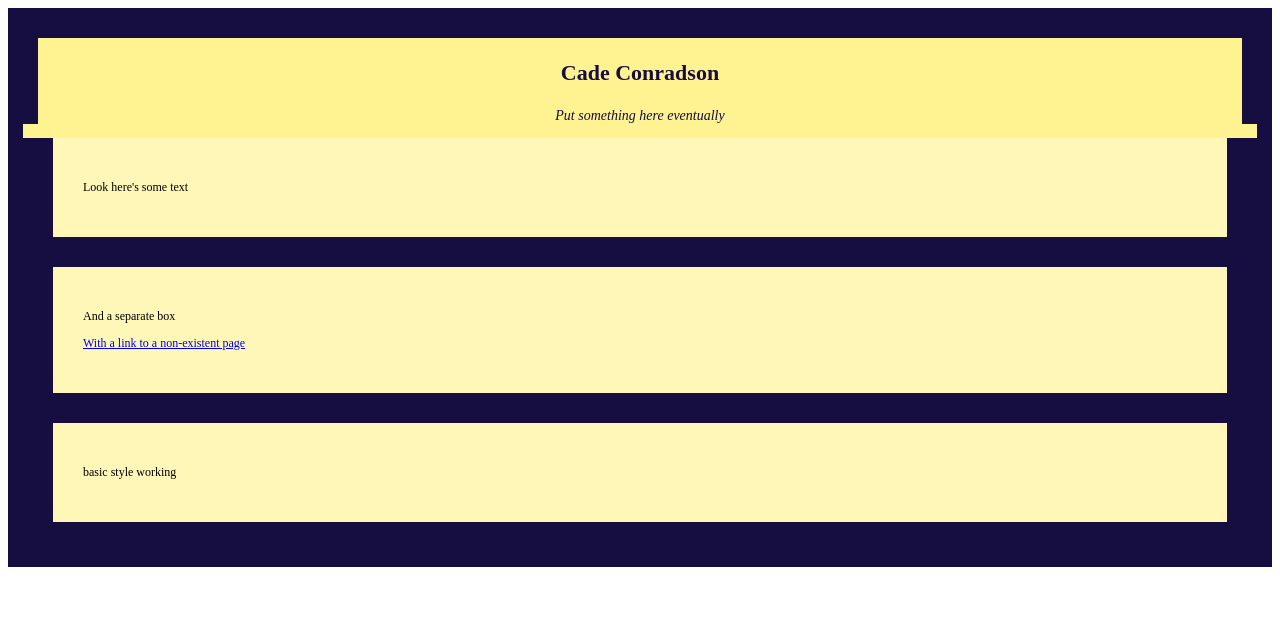
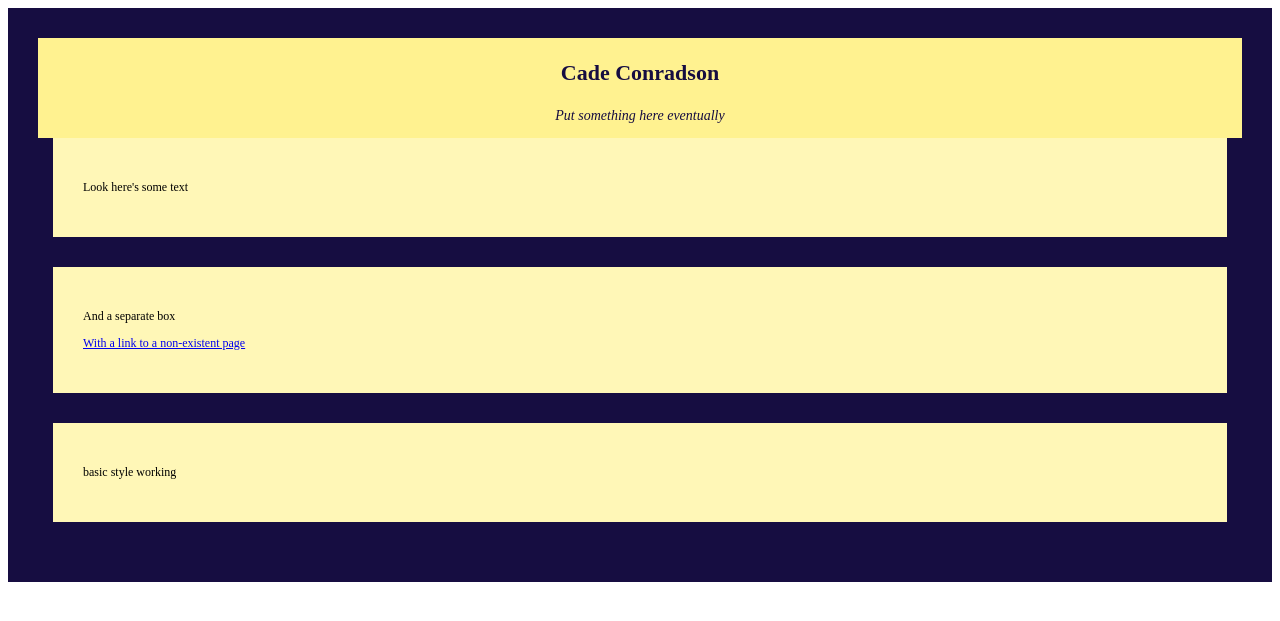
Before and after one commit to cconradson/cconradson.github.io, a Jekyll site: the page built from index.html, in a window 1280 px wide. Shown: the top 621 px of the page. Built offline with Jekyll 4.4.1, drawn with Linux system fonts in a browser that asks for light colours.

Commit message:
Revert "columns attempt 4"
This reverts commit 996be1348d354d7c769930bcc1268937904e4c28.

```diff
--- a/_layouts/column.html
+++ b/_layouts/2column.html
@@ -3,7 +3,7 @@
 <html>
 	<head>
 	<link rel="stylesheet" type="text/css" href="assets/css/main.css">
-	<link rel="stylesheet" type="text/css" href="assets/css/columns.css">
+	<link rel="stylesheet" type="text/css" href="assets/css/2column.css">
 	</head>
 
 	<div id="wrap">
--- a/assets/css/main.css
+++ b/assets/css/main.css
@@ -1,13 +1,10 @@
 div[id="header"] {
 	text-align: center;
 	color: #160d41;
-	border-color: #160d41;
-	border-style: solid;
-	border-width: 15px 15px 0px 15px
 }
 
 div[id="wrap"] {
-	border: 15px solid #160d41;
+	border: 30px solid #160d41;
 	background-color: #fff290;
 	margin: 0;
 }
@@ -17,7 +14,7 @@ div[class="body"] {
 	padding: 30px;
 	border-color: #160d41;
 	border-style: solid;
-	border-width: 0px 30px 30px 30px;
+	border-width: 0px 15px 30px 15px;
 }
 
 h3[class="site.title"] {
```
Also changed, not shown: assets/css/2column.css (renamed from assets/css/columns.css, +1 -7 lines), columns.html (+5 -4 lines).
